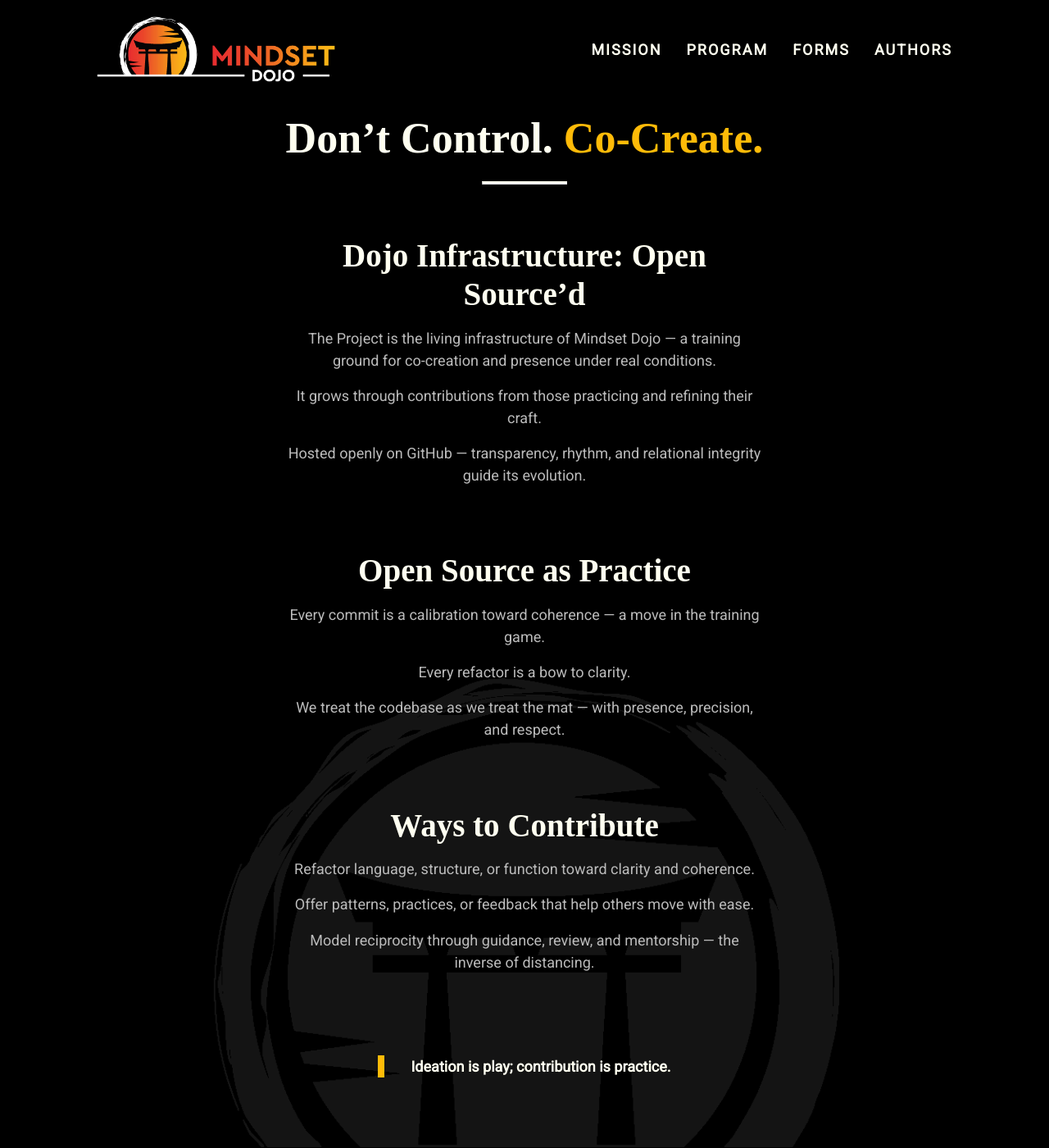
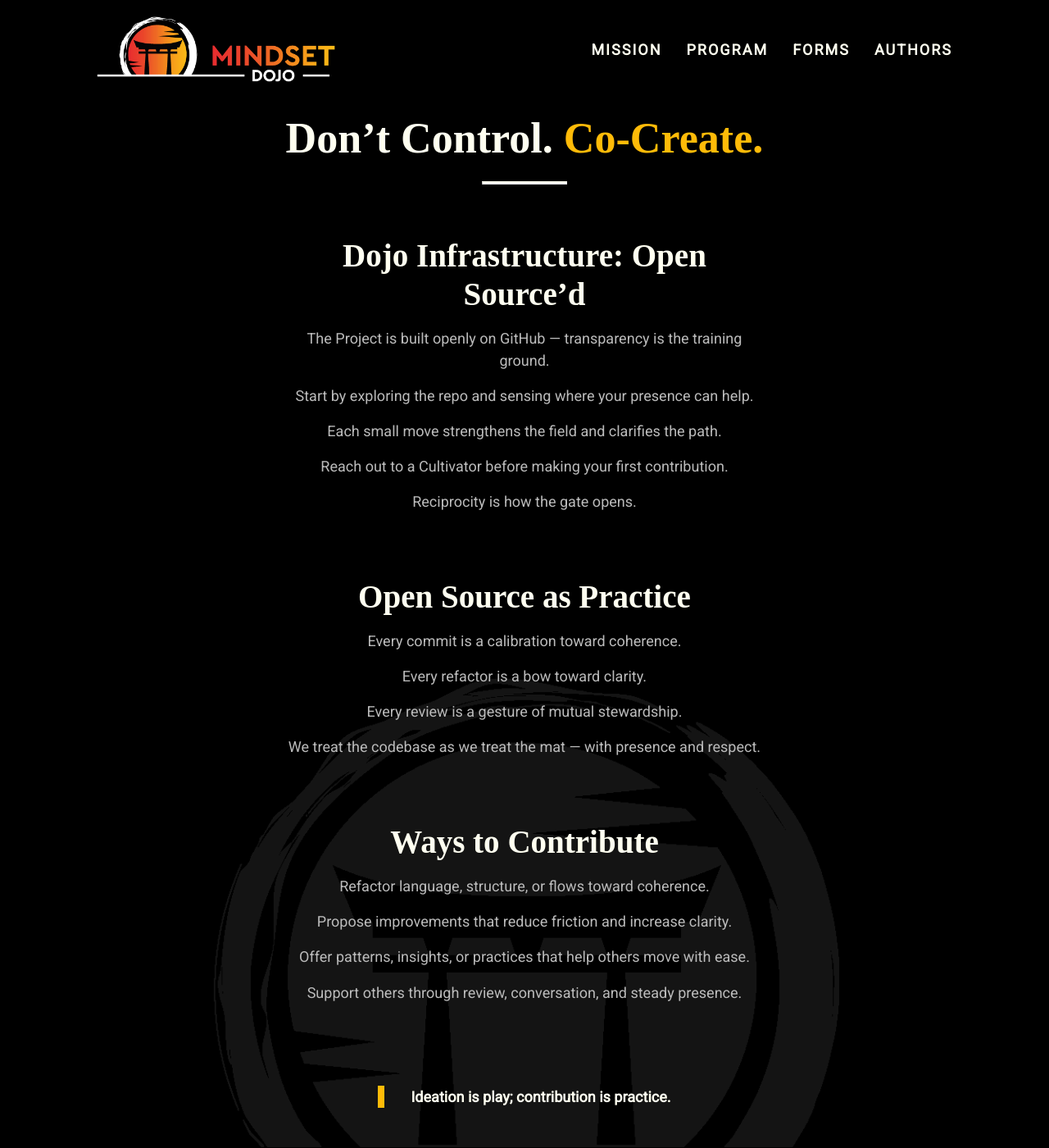
Before and after one commit to mindset-dojo/mindset-dojo.github.io, a Jekyll site: the page built from project.md, in a window 1280 px wide and 1400 px high. Shown: the whole window at 82% size. Built offline with Jekyll 4.4.1, drawn with Linux system fonts in a browser that asks for light colours; some web fonts are replaced; some of the changed text lies outside the part shown.

Commit message:
refactor: streamline project page

```diff
--- a/_data/sections/project.yaml
+++ b/_data/sections/project.yaml
@@ -2,32 +2,35 @@
 mantra: "Don’t Control. Co-Create."
 mantra_mark: "Co-Create."
 description: |
-  An open-source dojo — where presence meets practice through shared stewardship.
-  The project evolves through reciprocity, clarity, and the collective rhythm of
-  those actively training. Open-source becomes part of the training game itself:
-  nothing is distant, siloed, or hidden.
+  An open-source dojo — presence expressed through shared stewardship.
+  The project evolves through reciprocity, clarity, and the rhythm of those
+  actively training. Open source is part of the training game itself.
 sections:
   - type: text
     data:
       label: "Dojo Infrastructure: Open Source’d"
       items:
-        - "The Project is the living infrastructure of Mindset Dojo — a training ground for co-creation and presence under real conditions."
-        - "It grows through contributions from those practicing and refining their craft."
-        - "Hosted openly on GitHub — transparency, rhythm, and relational integrity guide its evolution."
+        - "The Project is built openly on GitHub — transparency is the training ground."
+        - "Start by exploring the repo and sensing where your presence can help."
+        - "Each small move strengthens the field and clarifies the path."
+        - "Reach out to a Cultivator before making your first contribution."
+        - "Reciprocity is how the gate opens."
   - type: text
     data:
       label: "Open Source as Practice"
       items:
-        - "Every commit is a calibration toward coherence — a move in the training game."
-        - "Every refactor is a bow to clarity."
-        - "We treat the codebase as we treat the mat — with presence, precision, and respect."
+        - "Every commit is a calibration toward coherence."
+        - "Every refactor is a bow toward clarity."
+        - "Every review is a gesture of mutual stewardship."
+        - "We treat the codebase as we treat the mat — with presence and respect."
   - type: text
     data:
       label: "Ways to Contribute"
       items:
-        - "Refactor language, structure, or function toward clarity and coherence."
-        - "Offer patterns, practices, or feedback that help others move with ease."
-        - "Model reciprocity through guidance, review, and mentorship — the inverse of distancing."
+        - "Refactor language, structure, or flows toward coherence."
+        - "Propose improvements that reduce friction and increase clarity."
+        - "Offer patterns, insights, or practices that help others move with ease."
+        - "Support others through review, conversation, and steady presence."
   - type: quote
     data:
       text: "Ideation is play; contribution is practice."
@@ -47,22 +50,6 @@ sections:
         - "Become a Cultivator."
         - "Open pathways for others."
         - "Grow the field."
-  - type: designations
-    data:
-      label: "Leadership Designations"
-      items:
-        - label: "(Domain-Focused) Cultivator"
-          intentions:
-            - label: "Strengthen, clarify, and amplify the mission"
-            - label: "Join Cultivator Circle regularly"
-            - label: "Contribute expertise in a mutually beneficial way"
-            - label: "Green Level+, vouched for by existing Cultivator(s)"
-        - label: "(Organizationally-Focused) Cultivator"
-          intentions:
-            - label: "Guide, harmonize, and model training authorship"
-            - label: "Lead Cultivator Circle sessions regularly"
-            - label: "Cultivate project culture and brand coherence"
-            - label: "Black Level, vouched for by existing Cultivator(s)"
   - type: authors
     data:
       leadership_flow:
--- a/_includes/sections/_dispatch.html
+++ b/_includes/sections/_dispatch.html
@@ -41,9 +41,6 @@ Each case delegates to a small, focused template for that section type.
   {%- when 'ctas' -%}
     {% include sections/ctas.html section=section %}
 
-  {%- when 'designations' -%}
-    {% include sections/designations.html section=section data=data %}
-
   {%- when 'levels' -%}
     {% include sections/levels.html section=section %}
 
--- a/_includes/sections/designations.html
+++ /dev/null
@@ -1,30 +0,0 @@
-{%- comment -%}
-designations section
-
-Expects (section.data):
-  - label            (optional)  -> fallback: data.context.designations_label -> "Leadership Designations"
-  - items            (optional)  -> fallback: data.designations
-
-Each designation item shape:
-  - label: string
-  - intensions: array of {label:string}
-{%- endcomment -%}
-
-{%- assign D = section.data -%}
-{%- assign dz_items   = D.items | default: data.designations -%}
-{%- assign dz_label   = D.label | default: data.context.designations_label | default: 'Leadership Designations' -%}
-
-{%- if dz_items and dz_items.size > 0 -%}
-<section class="md-flow">
-  <h2>{{ dz_label }}</h2>
-  {% for designation in dz_items %}
-    <br>
-    <br>
-    <h3>{{ designation.label }}</h3>
-
-    {% for item in designation.intentions %}
-      <p>{{ item.label  }}</p>
-    {% endfor %}
-  {% endfor %}
-</section>
-{%- endif -%}
```
Also changed, not shown: _data/sections/principles.yaml (+6 -3 lines).
